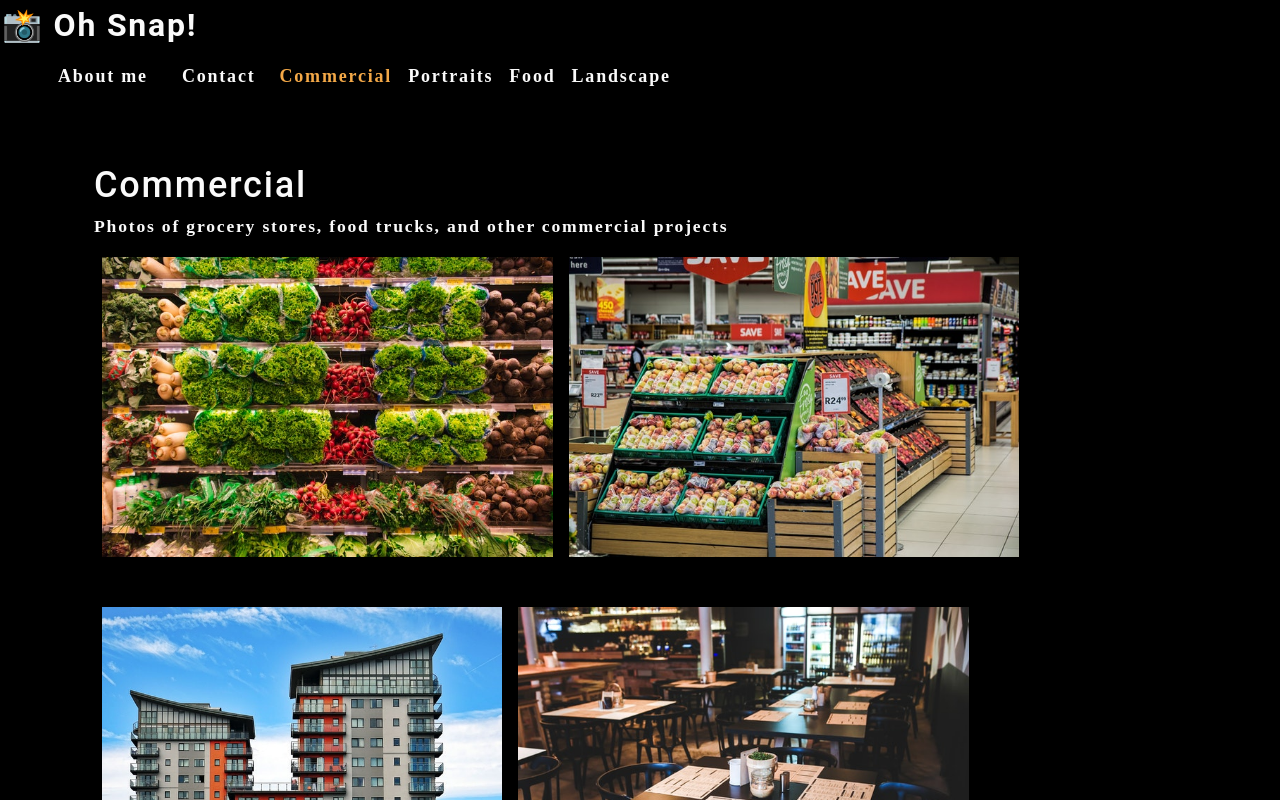
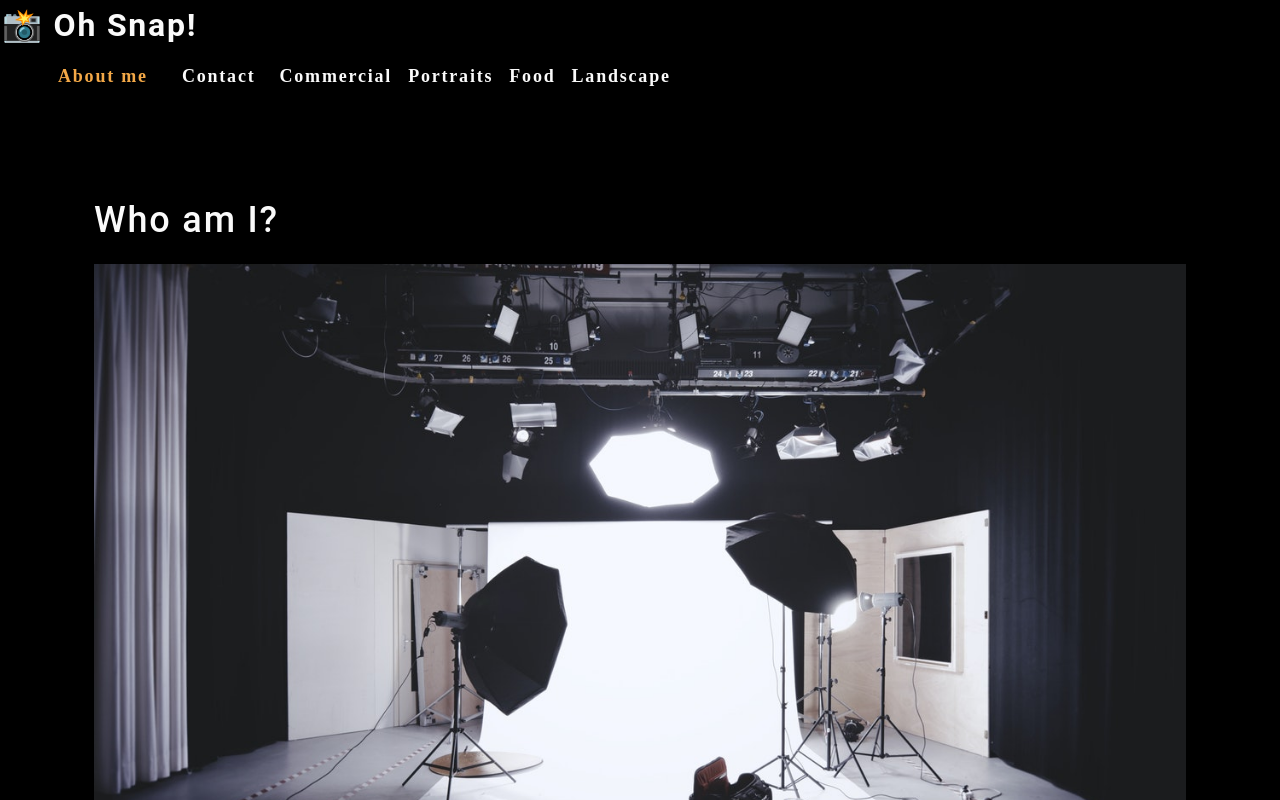
Before and after one commit to alavezzo/lyza-portfolio, a React (Create React App) app: page / in a window 1280 px wide. Shown: the top 800 px of the page. Built offline with nearby package versions, Linux system fonts and the light colour scheme.

Commit message:
about section renders and link is active upon click

```diff
--- a/src/App.js
+++ b/src/App.js
@@ -9,6 +9,7 @@ import ContactForm from './components/Contact';
 function App() {
 
   const [contactSelected, setContactSelected] = useState(false);
+  const [aboutSelected, setAboutSelected ] = useState(true);
 
   const [categories] = useState([
       {
@@ -22,11 +23,14 @@ function App() {
   ]);
   const [currentCategory, setCurrentCategory] = useState(categories[0]);
 
+  console.log(aboutSelected);
   return (
     <div>
-      <Nav categories = {categories} setCurrentCategory = {setCurrentCategory} currentCategory = {currentCategory} contactSelected={contactSelected} setContactSelected={setContactSelected}></Nav>
+      <Nav categories = {categories} setCurrentCategory = {setCurrentCategory} currentCategory = {currentCategory} contactSelected={contactSelected} setContactSelected={setContactSelected} aboutSelected={aboutSelected} setAboutSelected={setAboutSelected}></Nav>
       <main>
-        {!contactSelected ? (
+        { aboutSelected ? (
+          <About></About>
+        ) : !contactSelected && !aboutSelected ? (
         <>
             <Gallery currentCategory={currentCategory}></Gallery>
             <About></About>
--- a/src/components/About/index.js
+++ b/src/components/About/index.js
@@ -1,7 +1,10 @@
 import React from 'react';
 import coverImage from '../../assets/cover/cover-image.jpg';
 
+
+
 const About = () => {
+
     return (
         <section className="my-5">
             <h1 id="about">Who am I?</h1>
--- /dev/null
+++ b/src/components/Modal/index.js
@@ -0,0 +1,22 @@
+import React from 'react';
+
+function Modal () {
+
+    return (
+        <div clasName="modalBackdrop">
+            <div className="modalContainer">
+                <h3 className="modalTitle">Photo Name</h3>
+                <img alt="current category"/>
+                <p>
+                    Photo Description
+                </p>
+                <button type ="button">
+                    Close this modal
+                </button>
+            </div>
+        </div>
+    );
+
+};
+
+export default Modal;
--- a/src/components/Nav/index.js
+++ b/src/components/Nav/index.js
@@ -8,7 +8,9 @@ const Nav = (props) => {
         setCurrentCategory,
         currentCategory,
         contactSelected,
-        setContactSelected
+        setContactSelected,
+        aboutSelected,
+        setAboutSelected
     } = props;
 
     useEffect(() => {
@@ -25,20 +27,21 @@ const Nav = (props) => {
             </h2>
             <nav>
                 <ul className="flex-row">
-                    <li className='mx-2'>
-                        <a data-testid="about" href="about" onClick={() => setContactSelected(false)}>
+                    <li className={`mx-2 `}>
+                        <a className= {`${aboutSelected && 'navActive'}`} data-testid="about" href="about" onClick={() => setContactSelected(false)}>
                             About me
                         </a>
                     </li>
                     <li className={`mx-2 ${contactSelected && 'navActive'}`}>
-                        <span onClick={() => setContactSelected(true)}>Contact</span>
+                        <span onClick={() => {setContactSelected(true); setAboutSelected(false)}}>Contact</span>
                     </li>
                         {categories.map((category) => (
                             <li className = {`mx-1 ${
-                                currentCategory.name === category.name && !contactSelected && 'navActive'}`} key = {category.name} >
+                                currentCategory.name === category.name && !aboutSelected && !contactSelected && 'navActive'}`} key = {category.name} >
                                 <span onClick={() => {
                                     setCurrentCategory(category)
                                     setContactSelected(false)
+                                    setAboutSelected(false)
                                  }}
                                 >
                                     {capitalizeFirstLetter(category.name)}
--- a/src/components/PhotoList/index.js
+++ b/src/components/PhotoList/index.js
@@ -1,4 +1,5 @@
 import React, { useState } from 'react';
+import Modal from '../Modal';
 
 const PhotoList = ({ category }) => {
 
@@ -104,6 +105,7 @@ const PhotoList = ({ category }) => {
 
   return (
     <div>
+        <Modal />
       <div className="flex-row">
         {currentPhotos.map((image, i) => (
           <img
```
